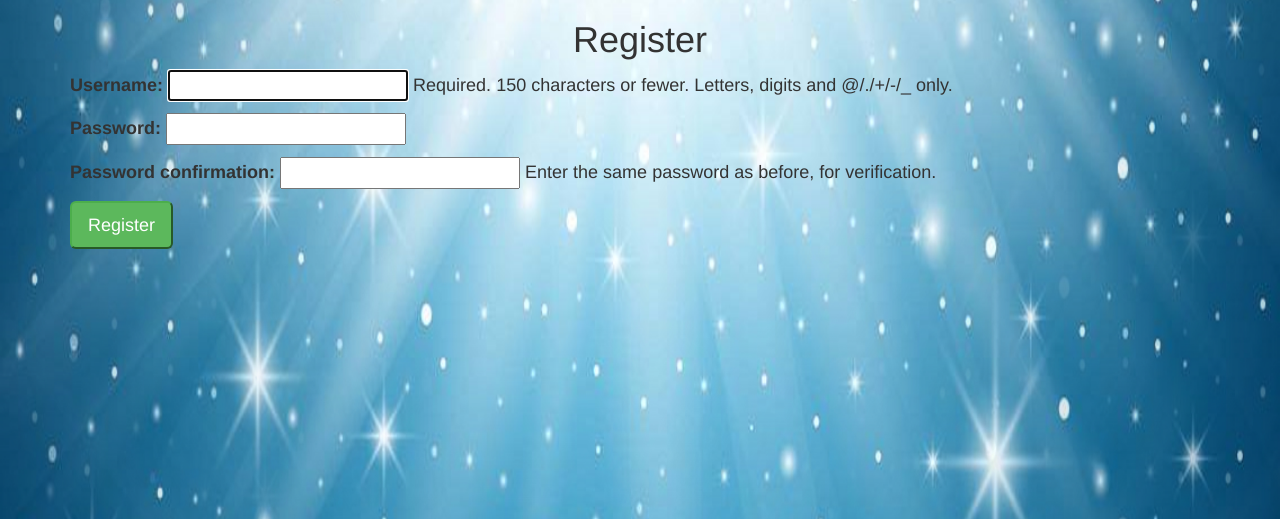
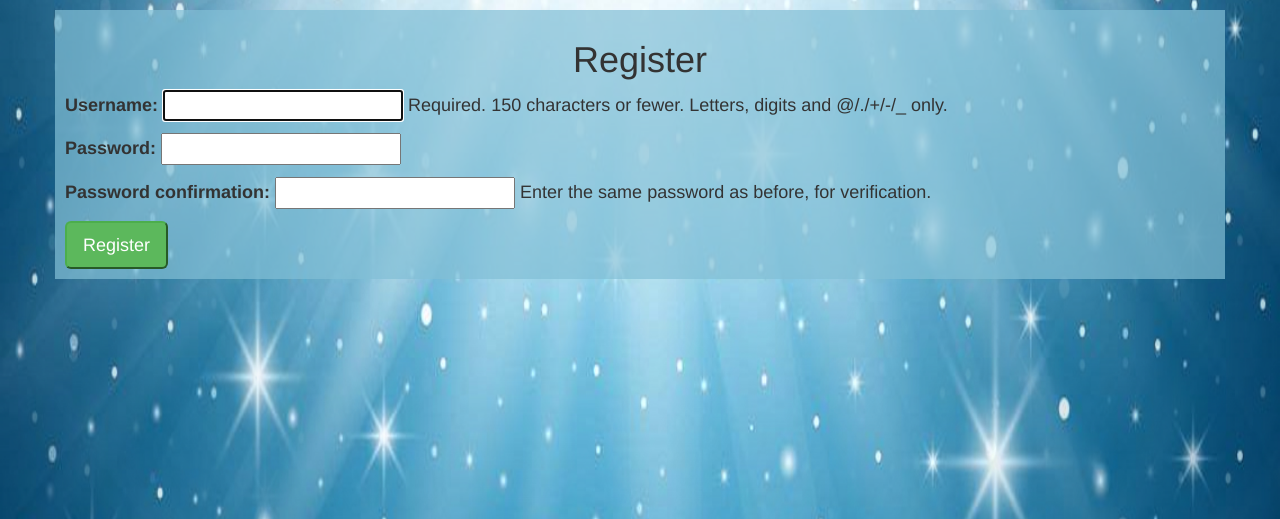
Before and after one commit to helemork/EurovisionParty, a Django app: page /registration/ in a window 1280 px wide. Shown: the part 52-571 px from the top of the page. Run offline with Django 3.2, Linux system fonts and the light colour scheme; some libraries are stand-ins or nearby versions.

Commit message:
Slightly pimped frontpage, login and registration

```diff
--- a/website/static/css/style.css
+++ b/website/static/css/style.css
@@ -43,7 +43,13 @@ CHANGES TO THE HEADER
 /**************************************
 GENERAL CSS
 **************************************/
-.content{margin-bottom: 10px;}
+.content{
+margin-top: 10px;
+    margin-bottom: 10px;
+    padding: 10px;
+  background: rgba(130, 191, 214, 0.7);
+  box-sizing: border-box;
+}
 
 h1{
   text-align: center;
--- a/website/templates/index.html
+++ b/website/templates/index.html
@@ -4,8 +4,7 @@
 {% if user.is_authenticated %}
 <img src="{% static 'images/eurofront.png' %}" width="100%">
 {% else %}
-<div class="container">
-
+<div class="container content">
     <h1>Welcome to Eurovision Party!</h1>
         <p>
             You are not logged in.
--- a/website/templates/login.html
+++ b/website/templates/login.html
@@ -1,7 +1,7 @@
 {% extends 'base.html' %}
 
 {% block content %}
-    <div class="container">
+    <div class="container content">
         <h1>Login</h1>
         <form action="" method="post">
             {% csrf_token %}
--- a/website/templates/registration.html
+++ b/website/templates/registration.html
@@ -1,7 +1,7 @@
 {% extends 'base.html' %}
 
 {% block content %}
-    <div class="container">
+    <div class="container content">
         <h1>Register</h1>
         <form action="" method="post">
             {% csrf_token %}
```
Lines whose indentation alone changed are shown as unchanged.
